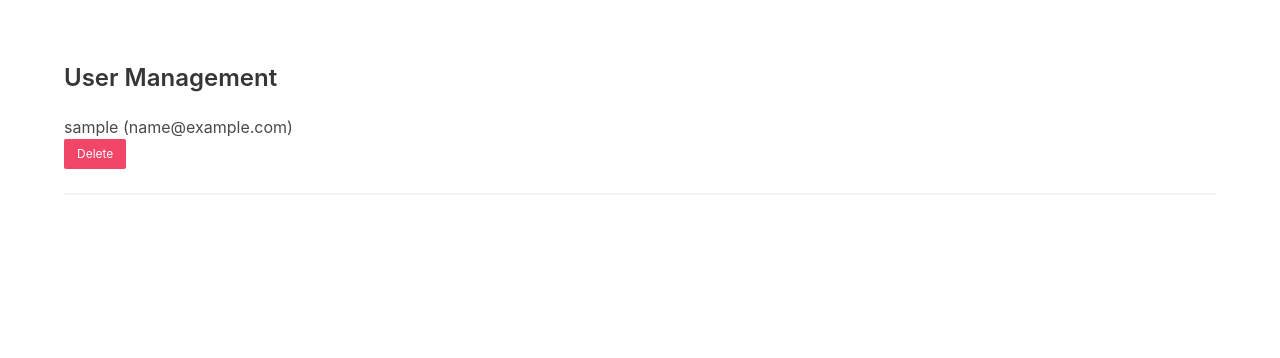
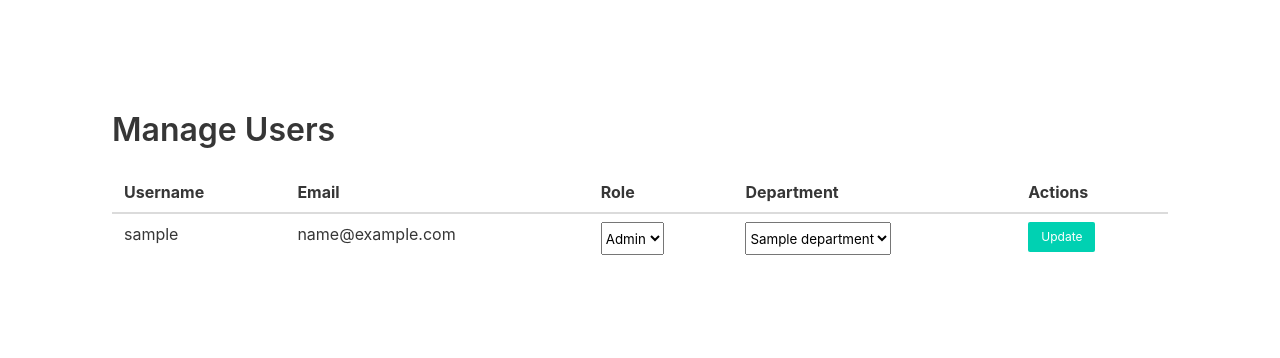
Before and after one commit to Awesomefusion/TicketSystemApplication, a Flask app: page /tickets/admin/users in a window 1280 px wide. Shown: the part 52-410 px from the top of the page. Run offline with Flask 3, Linux system fonts and the light colour scheme; a user stored in the database is signed in; tables that the repository leaves empty hold one stand-in row (values such as "Sample post"); parts of the project's set-up code (start-up, migrations or seed data) failed here and were passed over.

Commit message:
Restore role assignment in admin panel and refine delete permissions

```diff
--- a/app/routes/tickets.py
+++ b/app/routes/tickets.py
@@ -15,8 +15,8 @@ def is_it_support():
     return getattr(current_user.department, 'name', None) == 'IT Support'
 
 def same_department(user_id):
-    ticket_user = User.query.get(user_id)
-    return ticket_user is not None and ticket_user.department_id == current_user.department_id
+    user = User.query.get_or_404(user_id)
+    return user.department_id == current_user.department_id
 
 def has_ticket_access(ticket):
     """
@@ -39,15 +39,15 @@ def _load_assignees(form):
 @login_required
 def dashboard():
     if current_user.role == 'admin' or is_it_support():
-        total = Ticket.query.count()
-        open_ = Ticket.query.filter_by(status='Open').count()
+        total       = Ticket.query.count()
+        open_       = Ticket.query.filter_by(status='Open').count()
         in_progress = Ticket.query.filter_by(status='In Progress').count()
-        closed = Ticket.query.filter_by(status='Closed').count()
+        closed      = Ticket.query.filter_by(status='Closed').count()
     else:
-        total = Ticket.query.filter_by(created_by=current_user.id).count()
-        open_ = Ticket.query.filter_by(created_by=current_user.id, status='Open').count()
+        total       = Ticket.query.filter_by(created_by=current_user.id).count()
+        open_       = Ticket.query.filter_by(created_by=current_user.id, status='Open').count()
         in_progress = Ticket.query.filter_by(created_by=current_user.id, status='In Progress').count()
-        closed = Ticket.query.filter_by(created_by=current_user.id, status='Closed').count()
+        closed      = Ticket.query.filter_by(created_by=current_user.id, status='Closed').count()
 
     return render_template(
         'dashboard.html',
@@ -60,10 +60,10 @@ def dashboard():
 @tickets_bp.route('/')
 @login_required
 def list_tickets():
-    status_filter = request.args.get('status')
+    status_filter   = request.args.get('status')
     assignee_filter = request.args.get('assignee', type=int)
-    page = request.args.get('page', 1, type=int)
-    per_page = 10
+    page            = request.args.get('page', 1, type=int)
+    per_page        = 10
 
     query = Ticket.query
     if not (current_user.role == 'admin' or is_it_support()):
@@ -77,7 +77,7 @@ def list_tickets():
 
     pagination = query.order_by(Ticket.created_at.desc()) \
                       .paginate(page=page, per_page=per_page, error_out=False)
-    tickets = pagination.items
+    tickets   = pagination.items
     assignees = User.query.all() if current_user.role == 'admin' else []
 
     return render_template(
@@ -96,17 +96,17 @@ def create_ticket():
     _load_assignees(form)
     if form.validate_on_submit():
         ticket = Ticket(
-            title=form.title.data,
-            description=form.description.data,
-            status=form.status.data,
-            created_by=current_user.id,
-            assigned_to=form.assigned_to.data
+            title       = form.title.data,
+            description = form.description.data,
+            status      = form.status.data,
+            created_by  = current_user.id,
+            assigned_to = form.assigned_to.data
         )
         db.session.add(ticket)
         db.session.commit()
         flash('Ticket created', 'success')
         return redirect(url_for('tickets.list_tickets'))
-    return render_template('form.html', form=form, action='Create')
+    return render_template('form.html', form=form, action='Create', ticket=None)
 
 @tickets_bp.route('/<int:ticket_id>')
 @login_required
@@ -121,32 +121,28 @@ def view_ticket(ticket_id):
 @login_required
 def edit_ticket(ticket_id):
     ticket = Ticket.query.get_or_404(ticket_id)
-    # Admin, IT Support, or creator in same department may edit
     if not has_ticket_access(ticket):
         abort(403)
 
     form = TicketForm(obj=ticket)
     _load_assignees(form)
     if form.validate_on_submit():
-        ticket.title = form.title.data
+        ticket.title       = form.title.data
         ticket.description = form.description.data
-        ticket.status = form.status.data
+        ticket.status      = form.status.data
         ticket.assigned_to = form.assigned_to.data
         db.session.commit()
         flash('Ticket updated', 'success')
         return redirect(url_for('tickets.view_ticket', ticket_id=ticket.id))
-    return render_template('form.html', form=form, action='Edit')
+
+    return render_template('form.html', form=form, action='Edit', ticket=ticket)
 
 @tickets_bp.route('/<int:ticket_id>/delete', methods=['POST'])
 @login_required
 def delete_ticket(ticket_id):
     ticket = Ticket.query.get_or_404(ticket_id)
-    # Only admin or IT Support may delete
-    if (
-        current_user.role != 'admin'
-        and not is_it_support()
-        and ticket.created_by != current_user.id
-    ):
+    # Only admin or ticket owner may delete
+    if current_user.role != 'admin' and ticket.created_by != current_user.id:
         abort(403)
     db.session.delete(ticket)
     db.session.commit()
@@ -163,9 +159,9 @@ def comment_ticket(ticket_id):
     if not form.validate_on_submit():
         abort(400)
     new_comment = Comment(
-        ticket_id=ticket.id,
-        user_id=current_user.id,
-        comment=form.comment.data
+        ticket_id = ticket.id,
+        user_id   = current_user.id,
+        comment   = form.comment.data
     )
     db.session.add(new_comment)
     db.session.commit()
@@ -177,44 +173,38 @@ def comment_ticket(ticket_id):
 def delete_comment(comment_id):
     comment = Comment.query.get_or_404(comment_id)
     ticket  = comment.ticket
-
-    # Only admin, IT Support, or the ticket’s creator may delete comments
-    if (
-        current_user.role != 'admin'
-        and not is_it_support()
-        and ticket.created_by != current_user.id
-    ):
+    # Only admin, ticket owner or IT Support may delete?
+    # IT Support no longer allowed – remove that check
+    if current_user.role != 'admin' and ticket.created_by != current_user.id:
         abort(403)
-
     db.session.delete(comment)
     db.session.commit()
     flash('Comment deleted', 'warning')
     return redirect(url_for('tickets.view_ticket', ticket_id=ticket.id))
-
 
 @tickets_bp.route('/admin/users', methods=['GET', 'POST'])
 @login_required
 def manage_users():
     if current_user.role != 'admin':
         abort(403)
-    users = User.query.all()
+    users       = User.query.all()
     departments = Department.query.all()
-    department_choices = [(d.id, d.name) for d in departments]
+    dept_choices = [(d.id, d.name) for d in departments]
 
     forms = {}
     for user in users:
         form = UserAdminForm(obj=user)
-        form.role.data = user.role
-        form.department_id.choices = department_choices
+        form.role.data          = user.role
+        form.department_id.choices = dept_choices
         form.department_id.data = user.department_id
-        forms[user.id] = form
+        forms[user.id]          = form
 
     if request.method == 'POST':
         user_id = int(request.form['user_id'])
-        form = forms[user_id]
+        form    = forms[user_id]
         if form.validate_on_submit():
-            u = User.query.get(user_id)
-            u.role = form.role.data
+            u = User.query.get_or_404(user_id)
+            u.role          = form.role.data
             u.department_id = form.department_id.data
             db.session.commit()
             flash(f"Updated {u.username}", 'success')
@@ -228,13 +218,10 @@ def delete_user(user_id):
     if current_user.role != 'admin':
         abort(403)
     user = User.query.get_or_404(user_id)
-
-    # Optional: prevent self-delete if you want
     if user.id == current_user.id:
         flash("You cannot delete yourself.", "warning")
         return redirect(url_for('tickets.manage_users'))
-
     db.session.delete(user)
     db.session.commit()
-    flash(f"Deleted user {user.username}.", "warning")
+    flash(f"Deleted user {user.username}", "warning")
     return redirect(url_for('tickets.manage_users'))
--- a/app/templates/admin_users.html
+++ b/app/templates/admin_users.html
@@ -1,19 +1,55 @@
+{# templates/tickets/admin_users.html #}
 {% extends 'base.html' %}
+
 {% block content %}
-  <h2 class="title is-4">User Management</h2>
+<section class="section">
+  <div class="container">
+    <h1 class="title">Manage Users</h1>
+    <table class="table is-fullwidth">
+      <thead>
+        <tr>
+          <th>Username</th>
+          <th>Email</th>
+          <th>Role</th>
+          <th>Department</th>
+          <th>Actions</th>
+        </tr>
+      </thead>
+      <tbody>
       {% for user in users %}
-    <div class="user-form">
-      <h4>{{ user.username }} ({{ user.email }})</h4>
-        <form action="{{ url_for('tickets.delete_user', user_id=user.id) }}"
-              method="post"
+        <tr>
+          <td>{{ user.username }}</td>
+          <td>{{ user.email }}</td>
+          <td>
+            <form method="post" action="{{ url_for('tickets.manage_users') }}">
+              {{ forms[user.id].hidden_tag() }}
+              <input type="hidden" name="user_id" value="{{ user.id }}">
+              {{ forms[user.id].role(class="select") }}
+          </td>
+          <td>
+              {{ forms[user.id].department_id(class="select") }}
+          </td>
+          <td>
+              <button type="submit" class="button is-small is-primary">Update</button>
+            </form>
+
+            {% if current_user.id != user.id %}
+            <form method="post"
+                  action="{{ url_for('tickets.delete_user', user_id=user.id) }}"
                   style="display:inline;">
               {{ forms[user.id].hidden_tag() }}
-          <button type="submit" class="button is-danger is-small"
-                  onclick="return confirm('Really delete {{ user.username }}?');">
+              <button type="submit"
+                      class="button is-small is-danger"
+                      onclick="return confirm('Delete user {{ user.username }}?');">
                 Delete
               </button>
             </form>
+            {% endif %}
+          </td>
+        </tr>
+      {% endfor %}
+      </tbody>
+    </table>
   </div>
-    <hr>
-  {% endfor %}
+</section>
 {% endblock %}
```
Also changed, not shown: app/templates/tickets/form.html (+25 -5 lines), app/templates/tickets/view.html (+9 -13 lines). Lines whose indentation alone changed are shown as unchanged.
